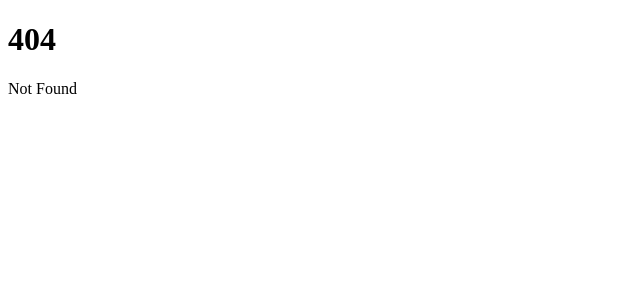
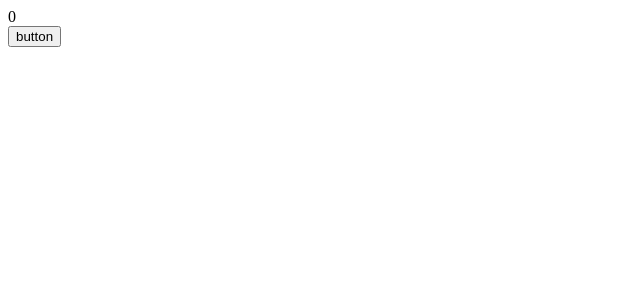
Before and after one commit to codegrid/2025-svelte-demo, a SvelteKit app: page /1 in a window 1280 px wide. Before the commit this address had no page. Shown: the top 300 px of the page, without its empty margins (0-640 px from the left). Built offline with nearby package versions, Linux system fonts and the light colour scheme.

Commit message:
Add demo for 1.md

```diff
--- /dev/null
+++ b/src/routes/1/+page.svelte
@@ -0,0 +1,16 @@
+<script>
+let count = $state(0);
+
+function onClickButton () {
+  count += 1;
+}
+</script>
+
+<div>
+  <output>{count}</output>
+</div>
+<button onclick={onClickButton}>button</button>
+
+<style>
+/* 必要なければstyleタグごと消してよい */
+</style>
```
